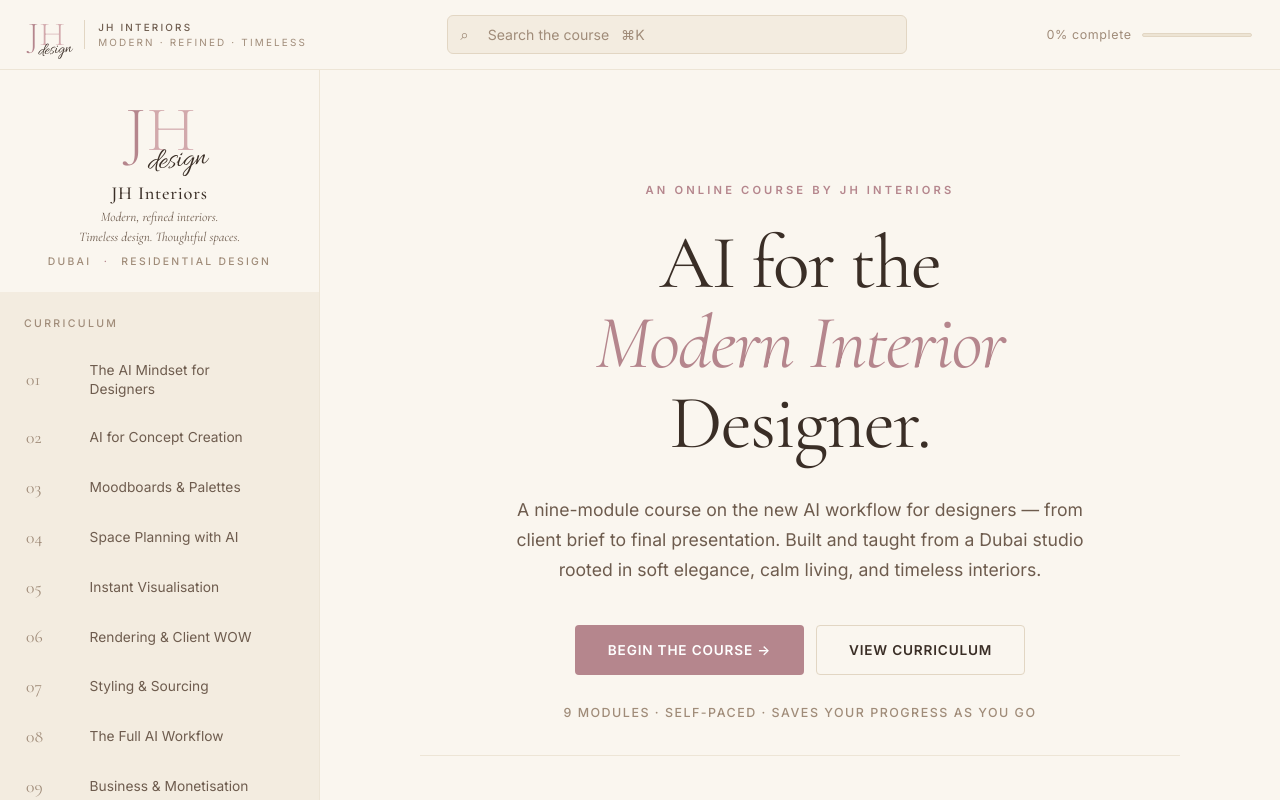
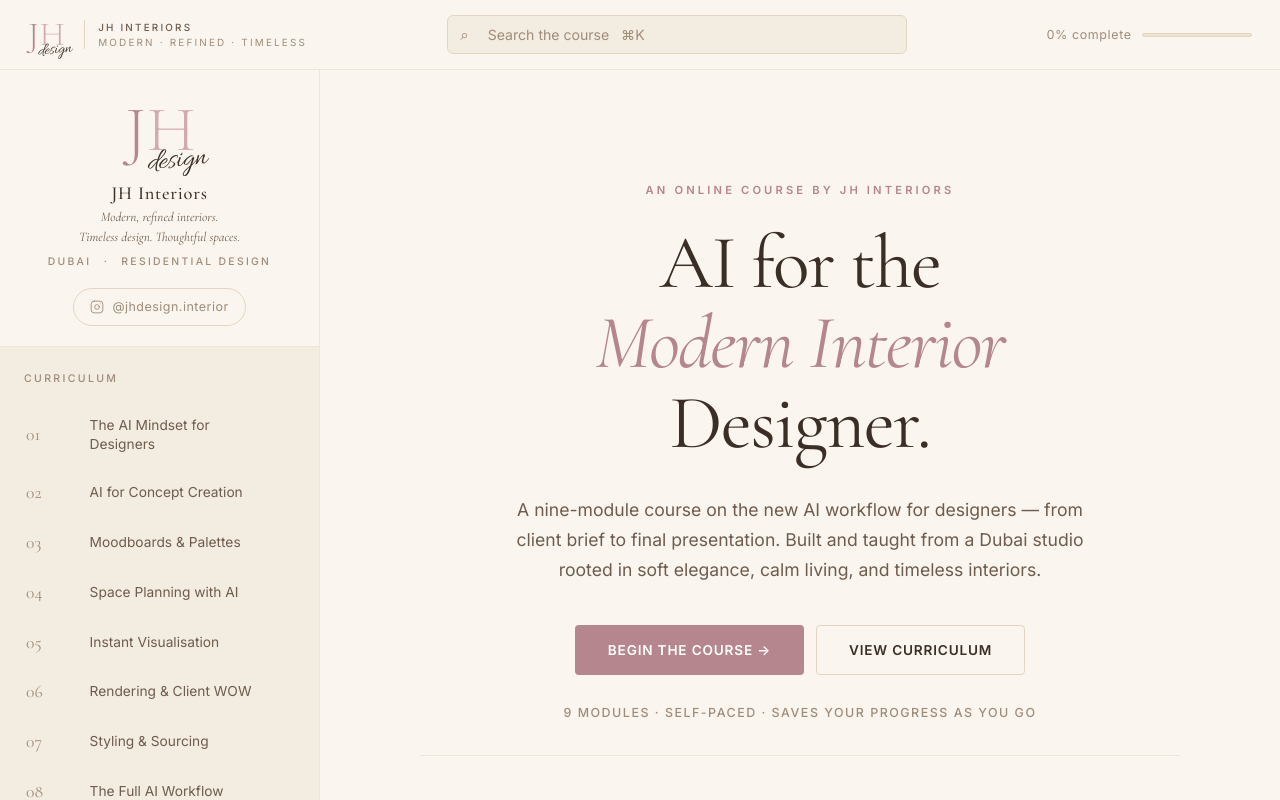
Before and after one commit to ArhanCodes/jh, a website built with Vite: page index.html in a window 1280 px wide. Built offline with nearby package versions, Linux system fonts and the light colour scheme.

Commit message:
Add Instagram link to sidebar brand block

```diff
--- a/src/styles.css
+++ b/src/styles.css
@@ -198,11 +198,42 @@ input, select, textarea { font-family: inherit; color: inherit; }
   padding: 0 0 2rem;
 }
 
+.sidebar-brand-wrap {
+  background: var(--bg);
+  border-bottom: 1px solid var(--line-soft);
+  padding-bottom: 1.25rem;
+}
 .sidebar-brand {
-  padding: 1.75rem 1.5rem 1.5rem;
-  border-bottom: 1px solid var(--line-soft);
+  padding: 1.75rem 1.5rem 1.25rem;
   text-align: center;
   background: var(--bg);
+}
+.sidebar-brand-ig {
+  display: inline-flex;
+  align-items: center;
+  gap: 0.5rem;
+  margin: 0 auto;
+  padding: 0.5rem 1rem;
+  font-size: 0.78rem;
+  color: var(--ink-mute);
+  letter-spacing: 0.04em;
+  border: 1px solid var(--line);
+  border-radius: 999px;
+  transition: all var(--t-fast);
+  width: max-content;
+  display: flex;
+  margin-left: auto;
+  margin-right: auto;
+}
+.sidebar-brand-ig:hover {
+  color: var(--rose);
+  border-color: var(--rose-soft);
+  background: var(--rose-tint);
+}
+.sidebar-brand-ig-icon {
+  width: 14px;
+  height: 14px;
+  flex-shrink: 0;
 }
 .sidebar-brand-logo {
   display: inline-flex;
--- a/src/views/sidebar.ts
+++ b/src/views/sidebar.ts
@@ -6,6 +6,9 @@ export function renderSidebar(store: Store): HTMLElement {
   aside.className = 'sidebar';
 
   /* brand block — clickable to welcome */
+  const brandWrap = document.createElement('div');
+  brandWrap.className = 'sidebar-brand-wrap';
+
   const brand = document.createElement('button');
   brand.className = 'sidebar-brand';
   brand.type = 'button';
@@ -26,7 +29,25 @@ export function renderSidebar(store: Store): HTMLElement {
     const main = document.querySelector('.main');
     if (main) main.scrollTop = 0;
   });
-  aside.appendChild(brand);
+  brandWrap.appendChild(brand);
+
+  /* Instagram link — sibling of the brand button */
+  const ig = document.createElement('a');
+  ig.className = 'sidebar-brand-ig';
+  ig.href = 'https://www.instagram.com/jhdesign.interior/';
+  ig.target = '_blank';
+  ig.rel = 'noopener noreferrer';
+  ig.innerHTML = `
+    <svg class="sidebar-brand-ig-icon" viewBox="0 0 24 24" fill="none" stroke="currentColor" stroke-width="1.5" stroke-linecap="round" stroke-linejoin="round" aria-hidden="true">
+      <rect x="2" y="2" width="20" height="20" rx="5" ry="5"/>
+      <path d="M16 11.37A4 4 0 1112.63 8 4 4 0 0116 11.37z"/>
+      <line x1="17.5" y1="6.5" x2="17.51" y2="6.5"/>
+    </svg>
+    <span>@jhdesign.interior</span>
+  `;
+  brandWrap.appendChild(ig);
+
+  aside.appendChild(brandWrap);
 
   const list = document.createElement('ul');
   list.className = 'module-nav';
```
